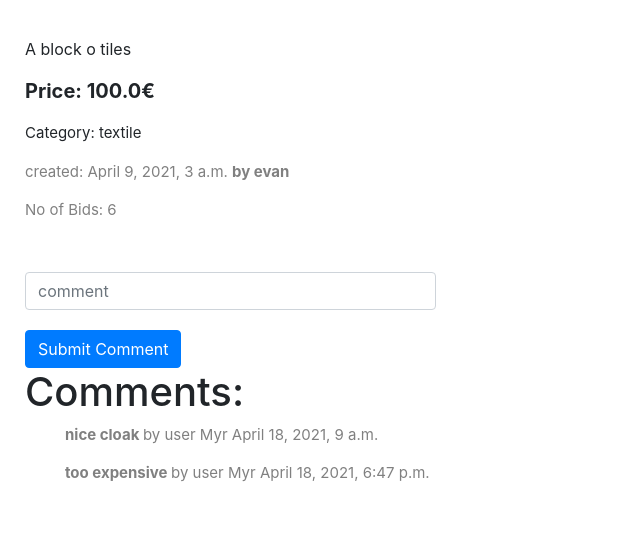
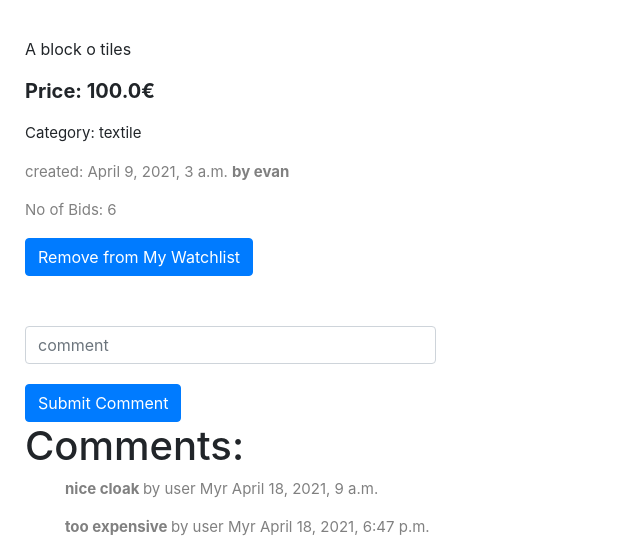
Before and after one commit to neteng0911/carpool, a Django app: page /listings/1 in a window 1280 px wide. Shown: the part 650-1189 px from the top of the page, without its empty margins (0-640 px from the left). Before the commit the page ends 1132 px from the top, so only its background shows below. Run offline with Django 3.2, Linux system fonts and the light colour scheme; a user stored in the database is signed in; data comes from the database, SQL or seed files in the repository; both versions use the stored data as it was after the commit; some libraries are stand-ins or nearby versions.

Commit message:
django admin to do

```diff
--- a/commerce/auctions/templates/auctions/listings/flisting.html
+++ b/commerce/auctions/templates/auctions/listings/flisting.html
@@ -25,7 +25,8 @@
             <p style= "padding-top:15px; font-size:20px"><strong> Price: {{listing.price}}&euro;</strong></p>
 
                {% if message_cl %}
-        <div style = "font-size:22px; color:green;">{{ message_cl}}</div>
+
+          <p> <a style = "font-size:22px; color:green;" href="{% url "flisting" listing.id %}"> {{ message_cl}}</a> </div></p>
     {% endif %}
 
 <p style= "font-size:15px;"> Category: {{listing.category}}
@@ -33,6 +34,7 @@
             <p style= "color:grey; font-size:15px;"> created: {{listing.created_date}} <strong> by {{listing.listing_owner}}</strong></p>
            <p style= "color:grey; font-size:15px;"> No of Bids: {{number_of_bids}}</p>
         </div>
+
 <p>
 {% if not watchlist_ind %}
 
@@ -43,6 +45,21 @@
     </form>
 
 {% endif %}
+
+</p>
+
+<p>
+{% if  watchlist_ind %}
+
+
+    <form action="{% url 'flisting' listing.id %}" method="post">
+        {% csrf_token %}
+   <input class="btn btn-primary" type="submit"   name="rem_from_watchlist" value="Remove from My Watchlist">
+    </form>
+
+{% endif %}
+
+
 
 </p>
 {% ifequal listing.closed_auction "False" %}
--- a/commerce/auctions/views.py
+++ b/commerce/auctions/views.py
@@ -112,22 +112,44 @@
                        "the_max_bid": the_max_bid,"watchlist_ind":watchlist_ind,"number_of_bids":number_of_bids})
 
 
+    if request.method=="POST" and "rem_from_watchlist" in request.POST:
+        current_user.watching.remove(listing)
+        watchlist_ind = False
+
+        return render(request, "auctions/listings/flisting.html",
+                      {"listing": listing, "comms": comms, "highest_bidder": highest_bidder,
+                       "the_max_bid": the_max_bid,"watchlist_ind":watchlist_ind,"number_of_bids":number_of_bids})
+
+
 
     if request.method=="POST" and "place_bid" in request.POST:
         watchlist_ind = True
         bid_val = request.POST["bid_val"]
         bidder = current_user
         listing_bid = listing
-        bid = Bid.objects.place_bid(bid_val, bidder, listing_bid)
-        bid.save()
-        listing.price = bid_val
-        current_user.watching.add(listing)
-        listing.save()
+        max_bid = bids.aggregate(Max("val"))
+        the_max_bid=max_bid["val__max"]
+        if the_max_bid == None:
+            the_max_bid=listing.price
+        if float(bid_val) > the_max_bid:
+
+            bid = Bid.objects.place_bid(bid_val, bidder, listing_bid)
+            bid.save()
+            listing.price = bid_val
+            current_user.watching.add(listing)
+            listing.save()
 
 
-        return render(request, "auctions/listings/flisting.html",
-                      {"listing": listing, "message": "bid placed succesfully",
-                       "comms":comms,"highest_bidder": highest_bidder,"watchlist_ind":watchlist_ind,"number_of_bids":number_of_bids})
+            return render(request, "auctions/listings/flisting.html",
+                          {"listing": listing, "message": "bid placed succesfully",
+                           "comms":comms,"highest_bidder": highest_bidder,"watchlist_ind":watchlist_ind,"number_of_bids":number_of_bids})
+
+        else:
+            return render(request, "auctions/listings/flisting.html",
+                          {"listing": listing, "message": "Please make a valid bid greater than current",
+                           "comms": comms, "highest_bidder": highest_bidder, "watchlist_ind": watchlist_ind,
+                           "number_of_bids": number_of_bids})
+
 
     if request.method=="POST" and "submit_comment" in request.POST:
         comment_txt=request.POST["comment_input"]
```
Also changed, not shown: commerce/db.sqlite3.
